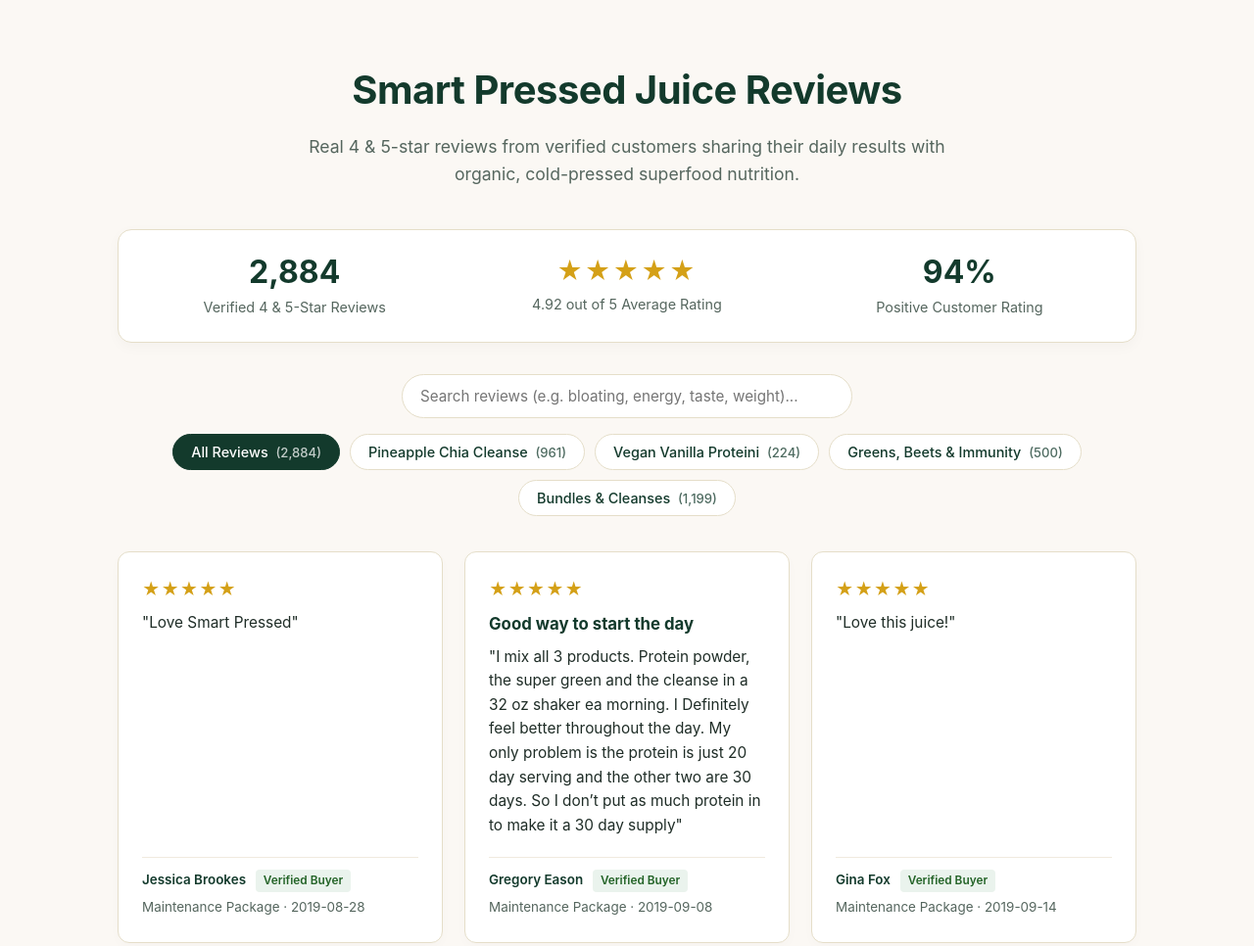
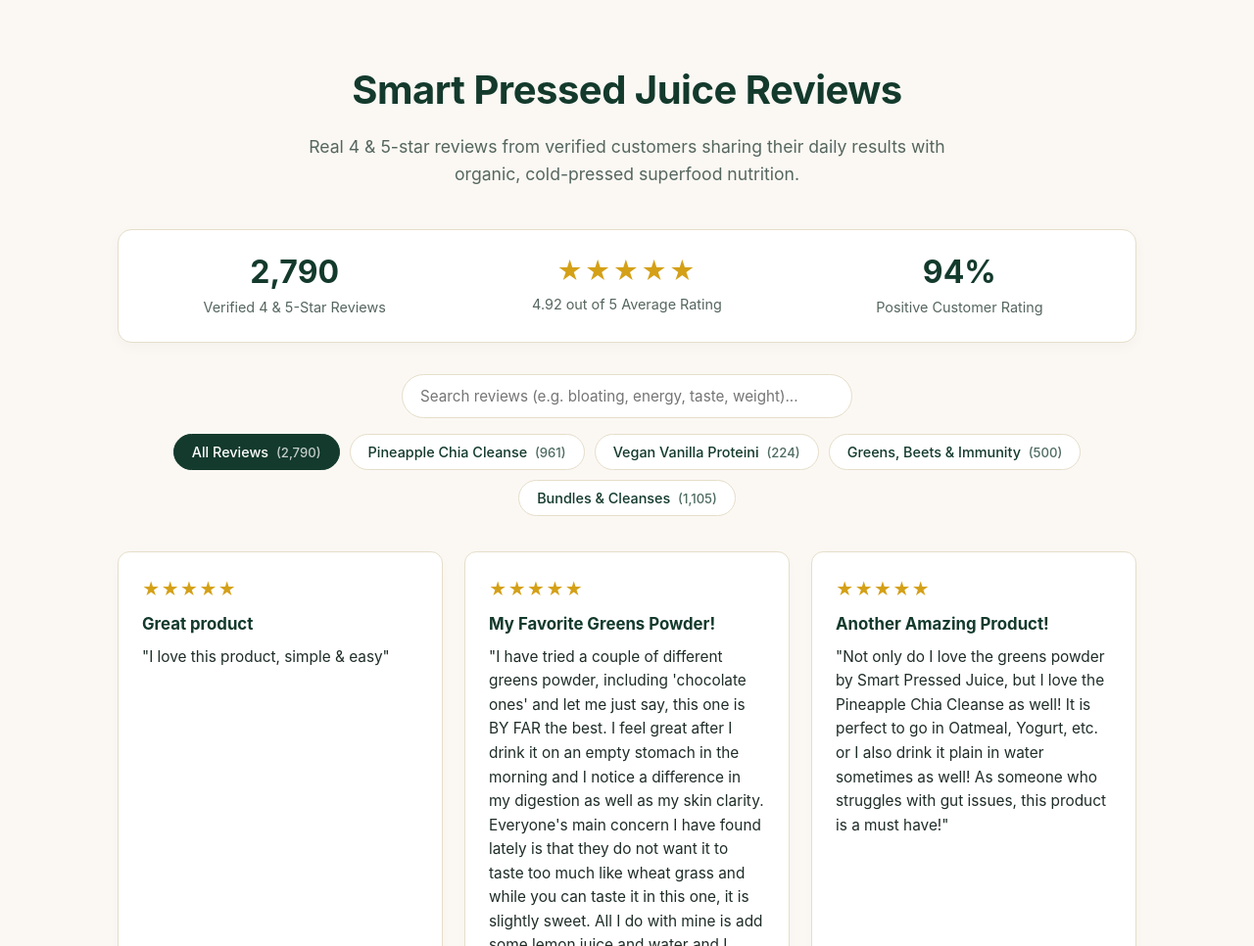
Before and after one commit to drinksmartpressedjuice/smart-pressed-reviews, a plain HTML site: page index.html in a window 1280 px wide. Shown: the top 966 px of the page at 98% size. Drawn offline with Linux system fonts and the light colour scheme.

Commit message:
removed the package reference

```diff
--- a/index.html
+++ b/index.html
@@ -302,17 +302,17 @@
       <p class="subtitle">Real 4 &amp; 5-star reviews from verified customers sharing their daily results with organic, cold-pressed superfood nutrition.</p>
     </header>
 
-    <!-- Local Preview Helper (Only displays if opened directly from desktop without a server) -->
+    <!-- Local Preview Helper -->
     <div id="local-helper" class="local-helper">
       Previewing locally? Browsers block automatic CSV loading from desktop folders.
-      <label for="csv-file-input">Select reviews.csv to Load All 2,884 Reviews</label>
+      <label for="csv-file-input">Select reviews.csv to Load All Reviews</label>
       <input type="file" id="csv-file-input" accept=".csv" />
     </div>
 
     <!-- Aggregate Stats Banner -->
     <div class="rating-banner">
       <div class="rating-stat">
-        <div class="number" id="total-count-stat">2,884</div>
+        <div class="number" id="total-count-stat">2,800+</div>
         <div class="label">Verified 4 &amp; 5-Star Reviews</div>
       </div>
       <div class="rating-stat">
@@ -412,7 +412,6 @@
     let currentSearch = '';
     let visibleCount = 24;
 
-    // Convert Shopify product handles into clean display names
     function formatProductName(handle = '') {
       const h = handle.toLowerCase();
       if (!h) return 'Smart Pressed Juice';
@@ -426,7 +425,6 @@
       if (h.includes('cut-cravings')) return 'Cut Cravings Bundle';
       if (h.includes('everything-you-need')) return 'Everything You Need Bundle';
       if (h.includes('immune-wellness') || h.includes('immunity')) return 'Immunity Wellness';
-      if (h.includes('maintenance-package')) return 'Maintenance Package';
       if (h.includes('life-bundle')) return 'Life Bundle';
       if (h.includes('debloat-bundle')) return 'Debloat Bundle';
       if (h.includes('energy-bundle')) return 'Energy Bundle';
@@ -479,9 +477,13 @@
           const rawHandle = (r[idxProduct] || '').trim();
           const product = formatProductName(rawHandle);
           const date = (r[idxDate] || '').split(' ')[0];
-          return { name, title, text: body, product, category: detectCategory(rawHandle), date, rating };
+          return { name, title, text: body, product, category: detectCategory(rawHandle), rawHandle, date, rating };
         })
-        .filter(r => r.text.length > 5 && (r.rating === 4 || r.rating === 5));
+        .filter(r => {
+          const isMaintenancePackage = r.rawHandle.toLowerCase().includes('maintenance-package');
+          const isPositive = (r.rating === 4 || r.rating === 5);
+          return !isMaintenancePackage && isPositive && r.text.length > 5;
+        });
 
       if (parsed.length > 0) {
         allReviews = parsed;
@@ -508,7 +510,6 @@
         }
       }
 
-      // If all fetch paths fail (e.g., opened locally via file://), use fallback & show local picker
       allReviews = fallbackReviews;
       if (window.location.protocol === 'file:') {
         document.getElementById('local-helper').style.display = 'block';
```
